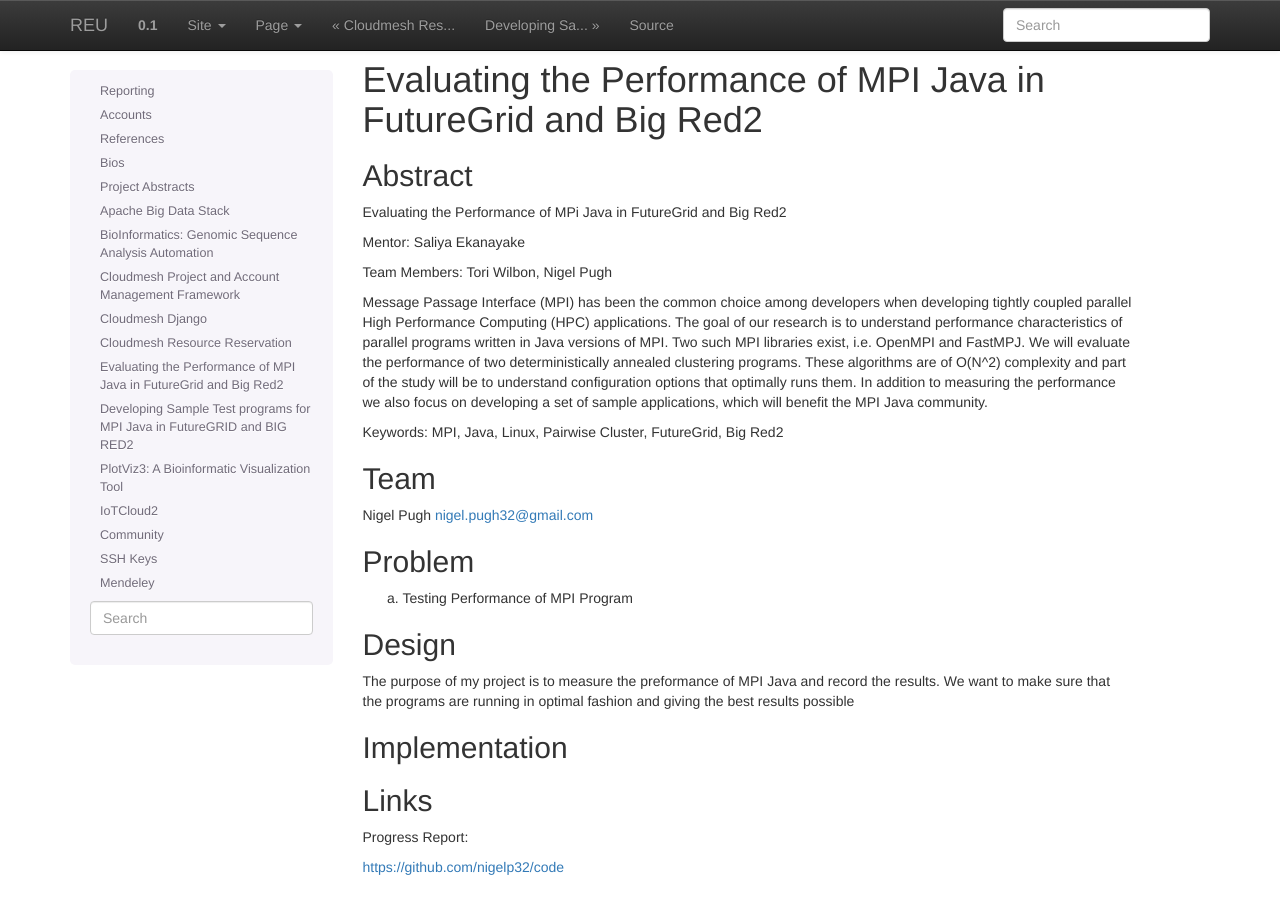
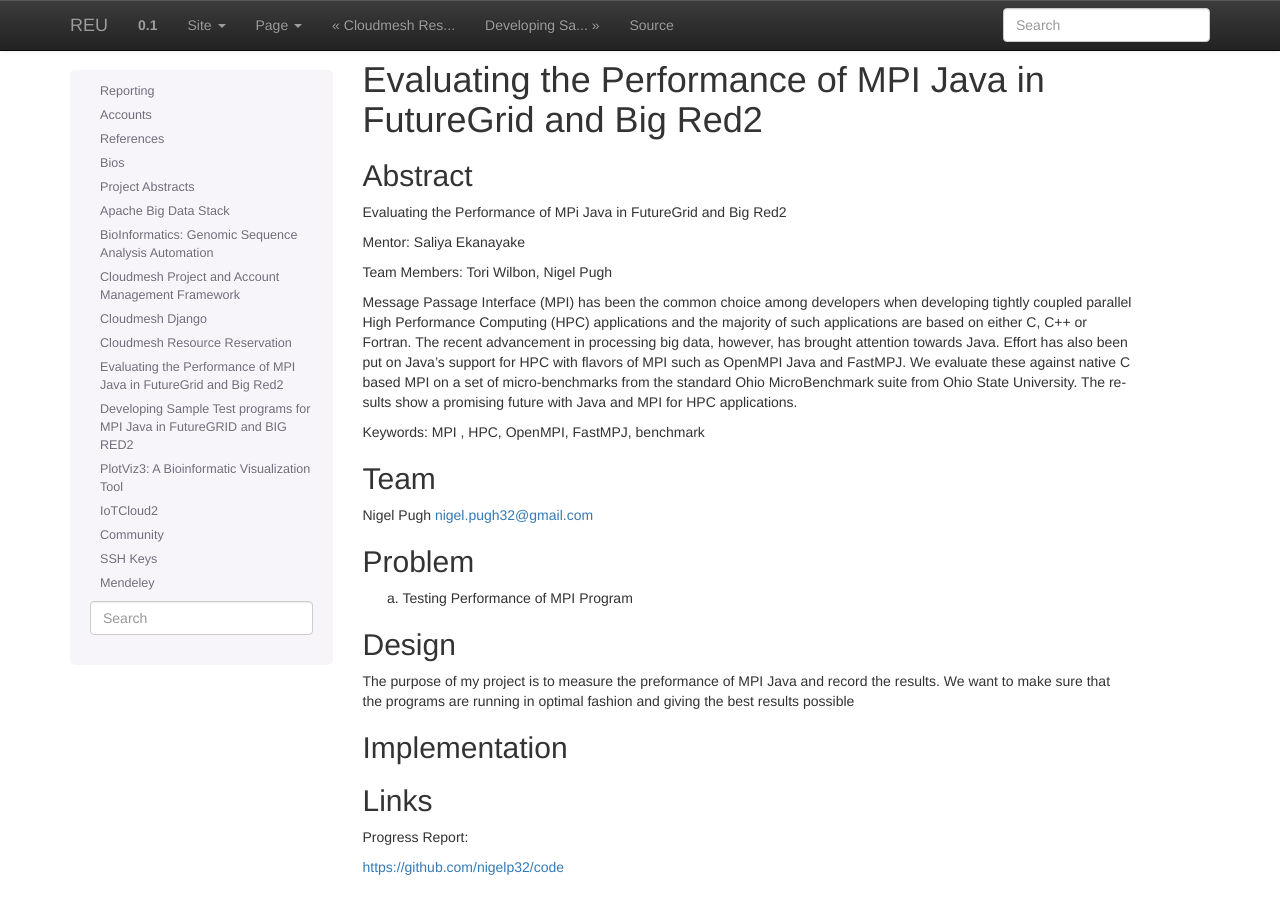
Before and after one commit to cloudmesh-project/reu-2014, a Sphinx documentation site: the page built from doc/source/projects/mpi-java-performance.rst, in a window 1280 px wide and 900 px high. Built offline with Sphinx 7.4.7, drawn with Linux system fonts in a browser that asks for light colours.

Commit message:
Update mpi-java-performance.rst

```diff
--- a/doc/source/projects/mpi-java-performance.rst
+++ b/doc/source/projects/mpi-java-performance.rst
@@ -10,16 +10,16 @@
 Team Members: Tori Wilbon, Nigel Pugh
 
 
-Message Passage Interface (MPI) has been the common choice among developers
-when developing tightly coupled parallel High Performance Computing (HPC) applications.
-The goal of our research is to understand performance characteristics of parallel programs
-written in Java versions of MPI. Two such MPI libraries exist, i.e. OpenMPI and FastMPJ.
-We will evaluate the performance of two deterministically annealed clustering programs.
-These algorithms are of O(N^2) complexity and part of the study will be to understand configuration options
-that optimally runs them. In addition to measuring the performance we also focus on developing
-a set of sample applications, which will benefit the MPI Java community.
+Message Passage Interface (MPI) has been the common choice among developers when developing tightly coupled
+parallel High Performance Computing (HPC) applications and the majority of such applications are based on
+either C, C++ or Fortran. The recent advancement in processing big data, however, has brought attention
+towards Java. Effort has also been put on Java's support for HPC with flavors of MPI such as OpenMPI Java
+and FastMPJ. We evaluate these against native C based MPI on a set of micro-benchmarks from the standard
+Ohio MicroBenchmark suite from Ohio State University. The results show a promising future with Java and MPI
+for HPC applications.
 
-Keywords: MPI, Java, Linux, Pairwise Cluster, FutureGrid, Big Red2
+
+Keywords: MPI , HPC, OpenMPI, FastMPJ, benchmark
 
 
 
```
